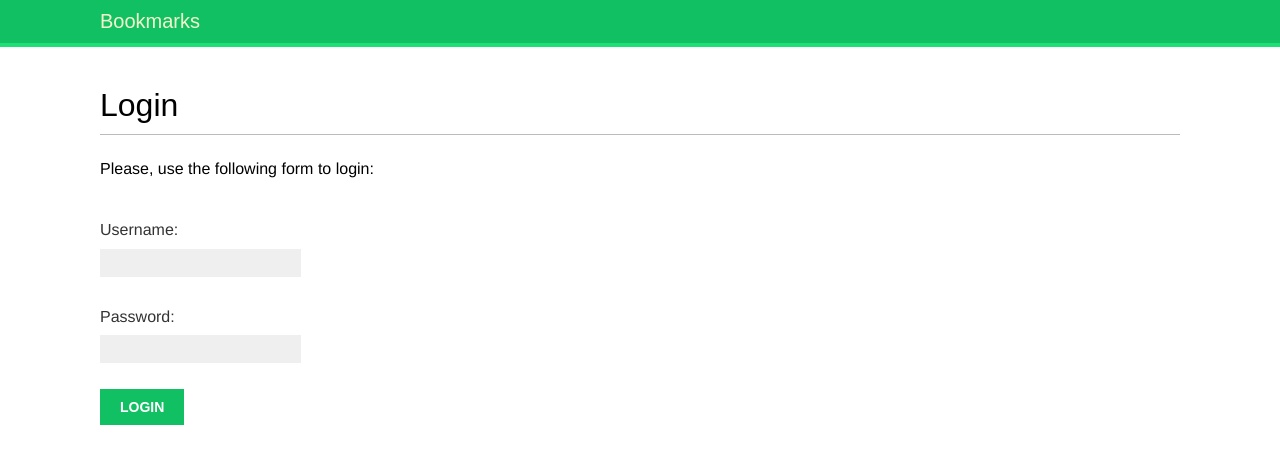
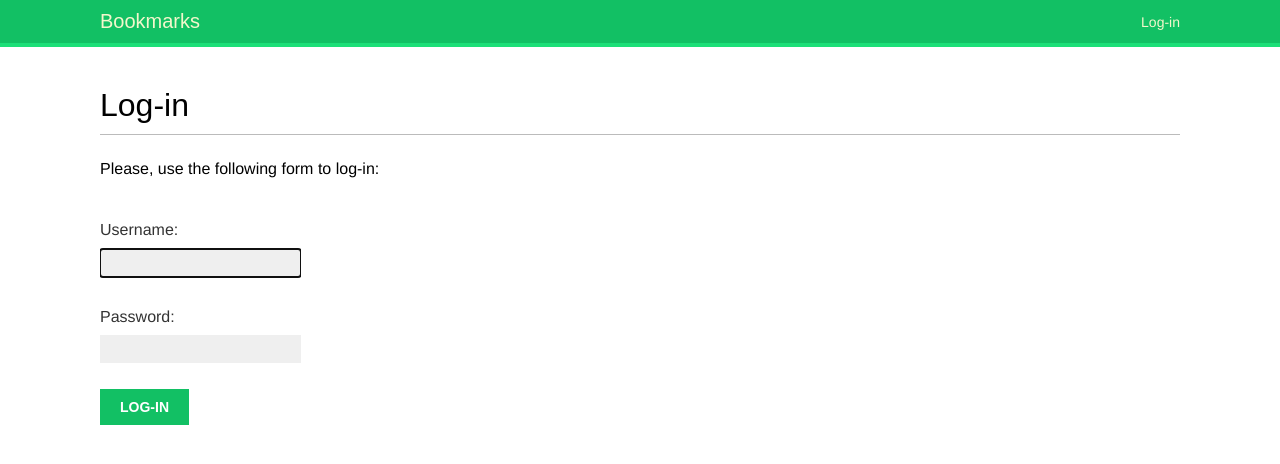
Before and after one commit to wendwin/social-website, a Django app: page /account/login/ in a window 1280 px wide. Shown: the top 464 px of the page. Run offline with Django 5.2, Linux system fonts and the light colour scheme; some web fonts are replaced.

Commit message:
menambahkan autentikasi views pada login dan logout view

```diff
--- /dev/null
+++ b/bookmarks/account/templates/account/dashboard.html
@@ -0,0 +1,6 @@
+{% extends "base.html" %}
+{% block title %}Dashboard{% endblock %}
+{% block content %}
+<h1>Dashboard</h1>
+<p>Welcome to your dashboard.</p>
+{% endblock %}
--- a/bookmarks/account/templates/base.html
+++ b/bookmarks/account/templates/base.html
@@ -1,21 +1,43 @@
 {% load static %}
 <!DOCTYPE html>
-<html lang="en">
+<html>
 
 <head>
-    <meta charset="UTF-8">
-    <meta name="viewport" content="width=device-width, initial-scale=1.0">
     <title>{% block title %}{% endblock %}</title>
-    <link rel="stylesheet" href="{% static 'css/style.css' %}">
+    <link href="{% static 'css/style.css' %}" rel="stylesheet">
 </head>
 
 <body>
     <div id="header">
         <span class="logo">Bookmarks</span>
+        {% if request.user.is_authenticated %}
+        <ul class="menu">
+            <li {% if section == "dashboard" %}class="selected"{% endif %}>
+                <a href="{% url 'dashboard' %}">My dashboard</a>
+            </li>
+            <li {% if section == "images" %}class="selected" {% endif %}>
+                <a href="#">Images</a>
+            </li>
+            <li {% if section == "people" %}class="selected" {% endif %}>
+                <a href="#">People</a>
+            </li>
+        </ul>
+        {% endif %}
+        <span class="user">
+            {% if request.user.is_authenticated %}
+            Hello {{ request.user.first_name|default:request.user.username }},
+            <form action="{% url 'logout' %}" method="post">
+                <button type="submit">Logout</button>
+                {% csrf_token %}
+            </form>
+            {% else %}
+            <a href="{% url 'login' %}">Log-in</a>
+            {% endif %}
+        </span>
     </div>
-
     <div id="content">
-        {% block content %}{% endblock %}
+        {% block content %}
+        {% endblock %}
     </div>
 </body>
 
--- /dev/null
+++ b/bookmarks/account/templates/registration/login.html
@@ -0,0 +1,21 @@
+{% extends "base.html" %}
+{% block title %}Log-in{% endblock %}
+{% block content %}
+<h1>Log-in</h1>
+{% if form.errors %}
+<p>
+    Your username and password didn't match.
+    Please try again.
+</p>
+{% else %}
+<p>Please, use the following form to log-in:</p>
+{% endif %}
+<div class="login-form">
+    <form action="{% url 'login' %}" method="post">
+        {{ form.as_p }}
+        {% csrf_token %}
+        <input type="hidden" name="next" value="{{ next }}" />
+        <p><input type="submit" value="Log-in"></p>
+    </form>
+</div>
+{% endblock %}
--- a/bookmarks/account/urls.py
+++ b/bookmarks/account/urls.py
@@ -1,8 +1,13 @@
+from django.contrib.auth import views as auth_views
 from django.urls import path
 from . import views
 
-app_name = 'account'
+# app_name = 'account'
 
 urlpatterns = [
-    path('login/', views.user_login, name='login'),
+    # path('login/', views.user_login, name='login'),
+    path('login/', auth_views.LoginView.as_view(), name='login'),
+    path('logout/', auth_views.LogoutView.as_view(), name='logout'),
+
+    path('', views.dashboard, name='dashboard'),
 ]
--- a/bookmarks/account/views.py
+++ b/bookmarks/account/views.py
@@ -3,22 +3,32 @@ from django.http import HttpResponse
 from django.shortcuts import render
 from .forms import LoginForm
 
-def user_login(request):
-    if request.method == 'POST':
-        form = LoginForm(request.POST)
-        if form.is_valid():
-            cd = form.cleaned_data
-            user = authenticate(request, username=cd['username'], password=cd['password'])
+from django.contrib.auth.decorators import login_required
 
-            if user is not None:
-                if user.is_active:
-                    login(request, user)
-                    return HttpResponse('Authenticated successfully')
-                else:
-                    return HttpResponse('Disabled account')
-            else:
-                return HttpResponse('Invalid login')
+# def user_login(request):
+#     if request.method == 'POST':
+#         form = LoginForm(request.POST)
+#         if form.is_valid():
+#             cd = form.cleaned_data
+#             user = authenticate(request, username=cd['username'], password=cd['password'])
 
-    else:
-        form = LoginForm()
-    return render(request, 'account/login.html', {'form': form})
+#             if user is not None:
+#                 if user.is_active:
+#                     login(request, user)
+#                     return HttpResponse('Authenticated successfully')
+#                 else:
+#                     return HttpResponse('Disabled account')
+#             else:
+#                 return HttpResponse('Invalid login')
+
+#     else:
+#         form = LoginForm()
+#     return render(request, 'account/login.html', {'form': form})
+
+@login_required
+def dashboard(request):
+    return render(
+        request,
+        'account/dashboard.html',
+        {'section': 'dashboard'}
+    )
--- a/bookmarks/bookmarks/settings.py
+++ b/bookmarks/bookmarks/settings.py
@@ -127,3 +127,7 @@ STATICFILE_DIRS = [
 # https://docs.djangoproject.com/en/5.1/ref/settings/#default-auto-field
 
 DEFAULT_AUTO_FIELD = 'django.db.models.BigAutoField'
+
+LOGIN_REDIRECT_URL = 'dashboard'
+LOGIN_URL = 'login'
+LOGOUT_URL = 'logout'
```
Also changed, not shown: bookmarks/account/templates/registration/logged_out.html (added, +9 -0 lines), bookmarks/bookmarks/urls.py (line endings or trailing spaces), bookmarks/db.sqlite3.
